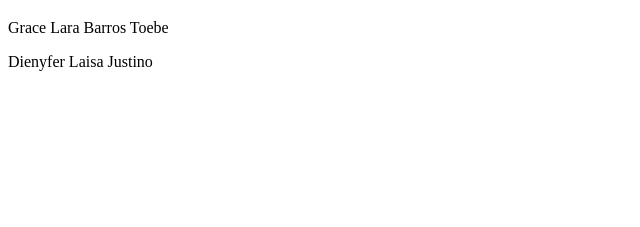
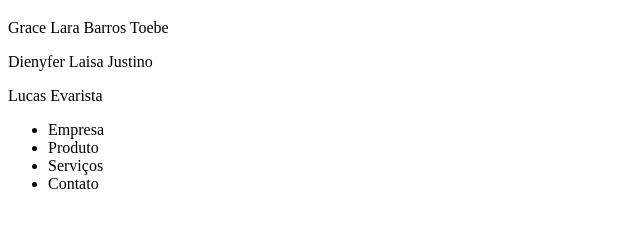
Before and after one commit to gracelarabarros/quarta-tentativa, a plain HTML site: page index.html in a window 1280 px wide. Shown: the part 61-288 px from the top of the page, without its empty margins (0-640 px from the left). Drawn offline with Linux system fonts and the light colour scheme.

Commit message:
aula_06.02

```diff
--- a/index.html
+++ b/index.html
@@ -9,5 +9,12 @@
     <h1>Curso HTML</h1>
     <p>Grace Lara Barros Toebe</p>
     <p>Dienyfer Laisa Justino</p>
+    <p>Lucas Evarista</p>
+    <ul>
+        <li>Empresa</li>
+        <li>Produto</li>
+        <li>Serviços</li>
+        <li>Contato</li>
+    </ul>
 </body>
 </html>
```
